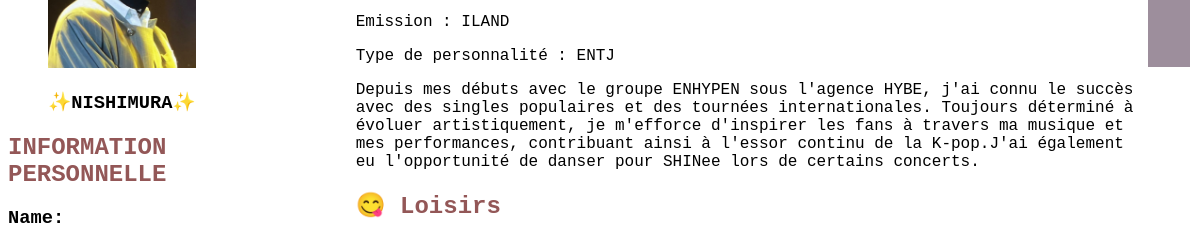
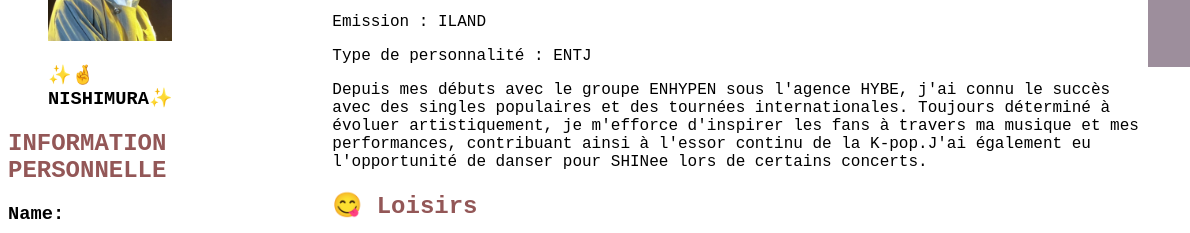
Before and after one commit to ikramtoui/cv, a plain HTML site: page index.html in a window 1280 px wide. Shown: the part 128-361 px from the top of the page, 0-1190 px from the left. Drawn offline with Linux system fonts and the light colour scheme.

Commit message:
Update index.html

```diff
--- a/index.html
+++ b/index.html
@@ -18,7 +18,7 @@
     <div class="photo-wrapper">
       <figure class="photo">
         <img src="./images/me.jpg" alt="Your photo">
-        <h3><figcaption>✨NISHIMURA✨</figcaption></h3>
+        <h3><figcaption>✨🤞NISHIMURA✨</figcaption></h3>
       </figure>
       <div class="section">
         <h2>INFORMATION PERSONNELLE</h2>
```
